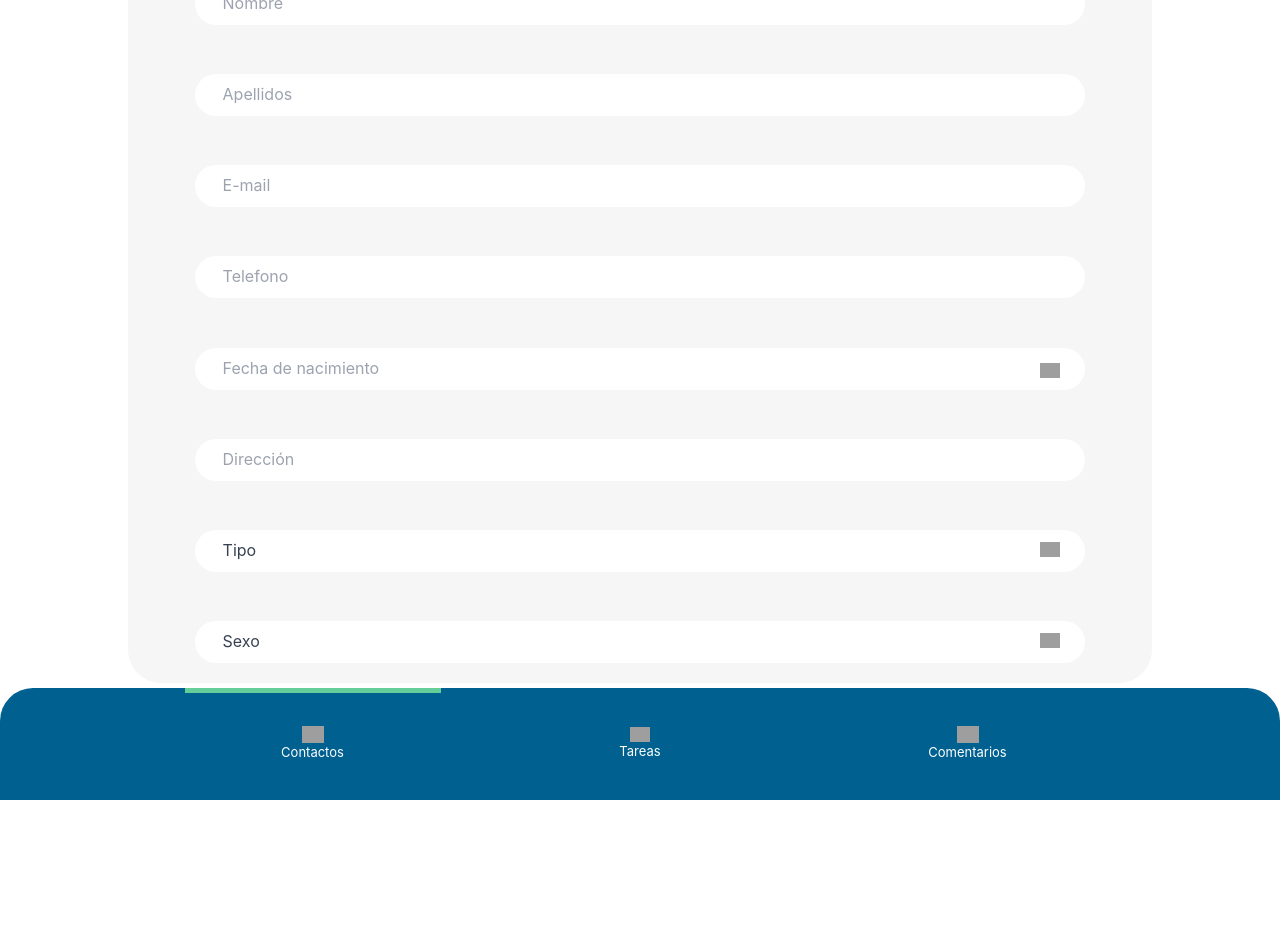
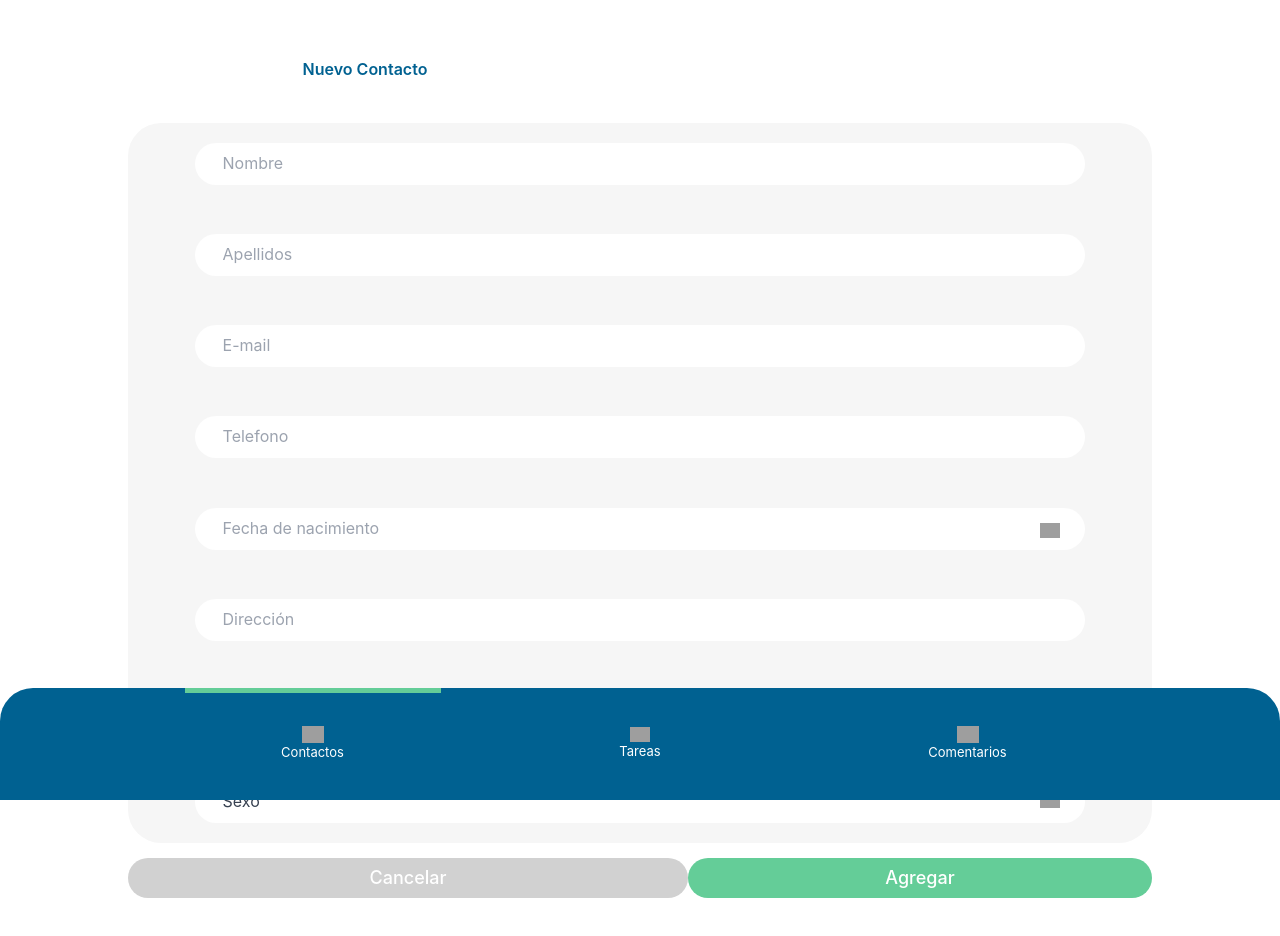
Before and after one commit to AdrianVilla1504/wyer-crm-client, a React (Create React App) app: page /CreateNewContact in a window 1280 px wide. Shown: the top 936 px of the page. Before the commit the page ends 800 px from the top, so only its background shows below. Built offline with nearby package versions, Linux system fonts and the light colour scheme; no server answers; grey boxes are pictures that could not be loaded; the HTML template or start-up script is replaced by a standard one.

Commit message:
feat: fix styles on create new contact in large screen view

```diff
--- a/src/pages/CreateNewContact/index.jsx
+++ b/src/pages/CreateNewContact/index.jsx
@@ -24,8 +24,8 @@ const CreateNewContact = () => {
 
   return (
     <div>
-      <div className="flex flex-col h-[100vh] justify-center items-center pb-[16vh] lg:pb-[20vh]">
-        <div className="ml-[-120px] py-[10px] flex-start">
+      <div className="flex flex-col h-[100vh] lg:h-[140vh] justify-center items-center pb-[16vh] lg:pb-[20vh]">
+        <div className="ml-[-120px] lg:ml-[-550px] py-[10px] flex-start">
           <span className="font-semibold text-[#006191]">
             Nuevo Contacto
           </span>
```
